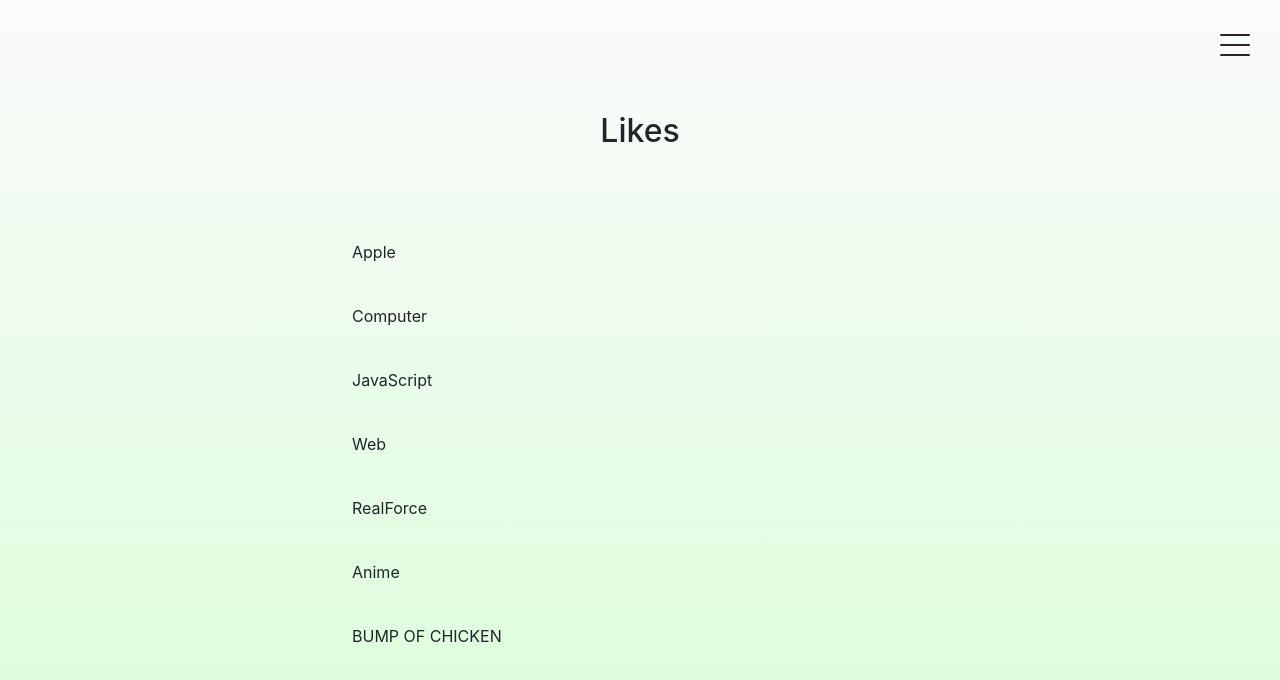
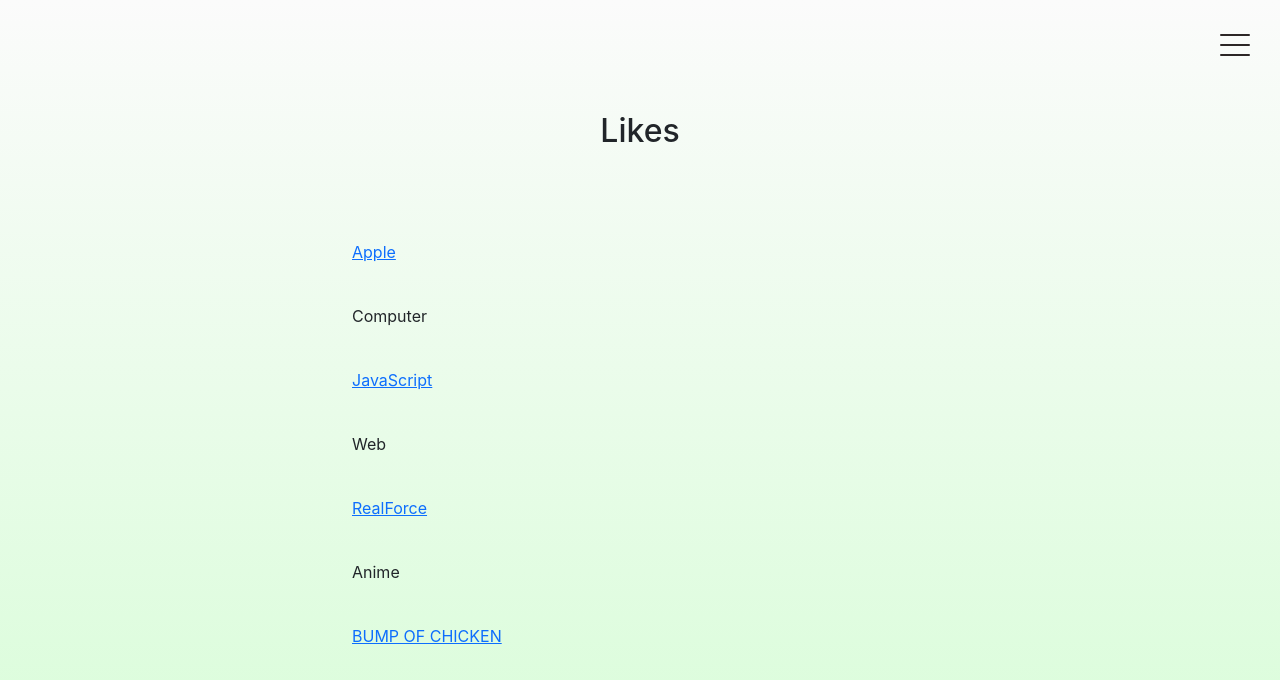
Before and after one commit to Izu-TABI/HomePage, a React (Create React App) app: page /likes in a window 1280 px wide. Shown: the top 680 px of the page. Built offline with nearby package versions, Linux system fonts and the light colour scheme; the HTML template or start-up script is replaced by a standard one.

Commit message:
[Add]anchor link

```diff
--- a/src/components/Likes.jsx
+++ b/src/components/Likes.jsx
@@ -14,13 +14,13 @@ function Likes() {
             <div className="contents">
 
                 <ul className="likes-list">
-                    <li>Apple</li>
+                    <li><a href="https://www.apple.com/">Apple</a></li>
                     <li>Computer</li>
-                    <li>JavaScript</li>
+                    <li><a href="https://developer.mozilla.org/ja/docs/Learn/JavaScript/First_steps/What_is_JavaScript">JavaScript</a></li>
                     <li>Web</li>
-                    <li>RealForce</li>
+                    <li><a href="https://www.realforce.co.jp/">RealForce</a></li>
                     <li>Anime</li>
-                    <li>BUMP OF CHICKEN</li>
+                    <li><a href="https://www.bumpofchicken.com/">BUMP OF CHICKEN</a></li>
                 </ul>
             </div>
         </div>
```
